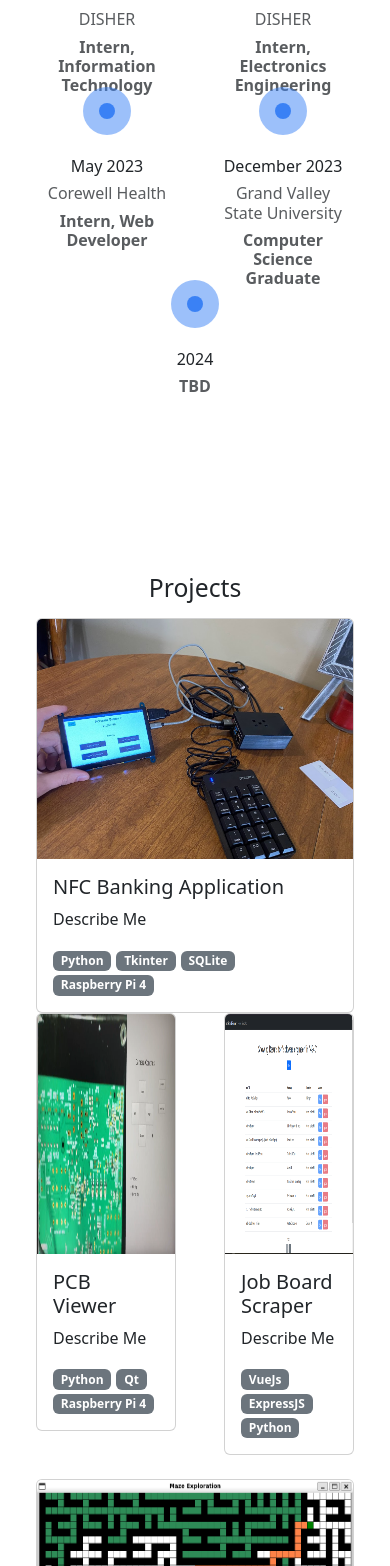
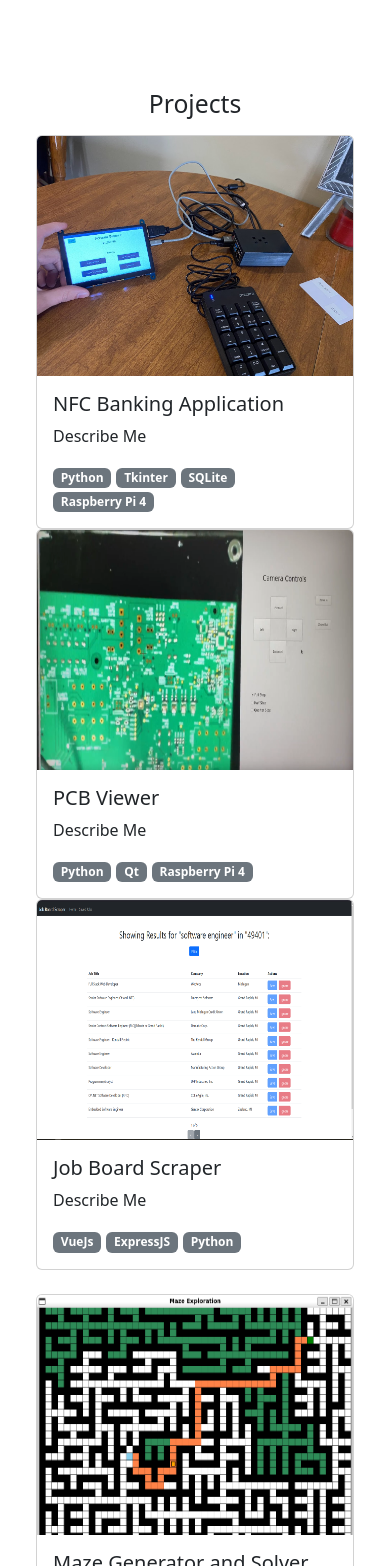
Before and after one commit to ryankline122/portfolio-v2, a Vue app: page / in a window 390 px wide. Shown: the part 2122-3688 px from the top of the page. Built offline with nearby package versions, Linux system fonts and the light colour scheme.

Commit message:
Adds responsiveness

```diff
--- a/src/components/ProjectComponent.vue
+++ b/src/components/ProjectComponent.vue
@@ -9,7 +9,7 @@ import ProjectCardComponent from './ProjectCardComponent.vue';
         Projects
     </h2>
     <div class="row mx-0 px-0">
-        <div class="col px-4">
+        <div class="col-md-4 px-4">
             <ProjectCardComponent
                 imageUrl="bank.jpg"
                 title="NFC Banking Application"
@@ -17,7 +17,7 @@ import ProjectCardComponent from './ProjectCardComponent.vue';
                 :technologies="['Python', 'Tkinter', 'SQLite', 'Raspberry Pi 4']"
             />
         </div>
-        <div class="col px-4">
+        <div class="col-md-4 px-4">
             <ProjectCardComponent
                 imageUrl="pcb.PNG"
                 title="PCB Viewer"
@@ -25,7 +25,7 @@ import ProjectCardComponent from './ProjectCardComponent.vue';
                 :technologies="['Python', 'Qt', 'Raspberry Pi 4']"
             />
         </div>
-        <div class="col px-4">
+        <div class="col-md-4 px-4">
             <ProjectCardComponent
                 imageUrl="job-board.PNG"
                 title="Job Board Scraper"
@@ -36,7 +36,7 @@ import ProjectCardComponent from './ProjectCardComponent.vue';
     </div><br>
 
     <div class="row mx-0 px-0">
-        <div class="col px-4">
+        <div class="col-md-4 px-4">
             <ProjectCardComponent
                 imageUrl="maze.PNG"
                 title="Maze Generator and Solver"
@@ -44,7 +44,7 @@ import ProjectCardComponent from './ProjectCardComponent.vue';
                 :technologies="['Python']"
             />
         </div>
-        <div class="col px-4">
+        <div class="col-md-4 px-4">
             <ProjectCardComponent
                 imageUrl="monopoly.PNG"
                 title="Monopoly/Board Game Mechanics Demo"
@@ -52,6 +52,7 @@ import ProjectCardComponent from './ProjectCardComponent.vue';
                 :technologies="['C#', 'Unity']"
             />
         </div>
+
     </div><br>
 </div>
 
--- a/src/components/TimelineComponent.vue
+++ b/src/components/TimelineComponent.vue
@@ -48,6 +48,7 @@
         </div>
       </div>
 
+      <div class="d-md-block d-none">
         <div class="row">
           <div class="col">
             <div class="timeline-steps aos-init aos-animate" data-aos="fade-up">
@@ -59,16 +60,14 @@
                 <div class="timeline-content">
                   <div class="inner-circle"></div>
                   <p class="h6 mt-3 mb-2">{{ item.startDate }}</p>
-                <p class="h6 text-muted px-4">{{ item.company}}</p>
-                <p class="h6 text-muted px-4"><b>{{ item.title}}</b></p>
+                  <p class="h6 text-muted px-4">{{ item.company }}</p>
+                  <p class="h6 text-muted px-4"><b>{{ item.title }}</b></p>
                 </div>
               </div>
             </div>
           </div>
         </div>
-
-      <h3></h3>
-
+    </div>
   </div>
 </template>
 
@@ -77,9 +76,7 @@
   .timeline-steps {
     display: flex;
     justify-content: center;
-    flex-wrap: wrap;
   }
-
   .timeline-steps .timeline-step {
     align-items: center;
     display: flex;
@@ -87,7 +84,6 @@
     position: relative;
   }
 
-  @media (min-width: 768px) {
     .timeline-steps .timeline-step:not(:last-child):after {
       content: "";
       display: block;
@@ -105,7 +101,6 @@
       position: absolute;
       right: 7.5rem;
       top: 0.3125rem;
-    }
     }
 
   .timeline-steps .timeline-content {
```
Lines whose indentation alone changed are shown as unchanged.
